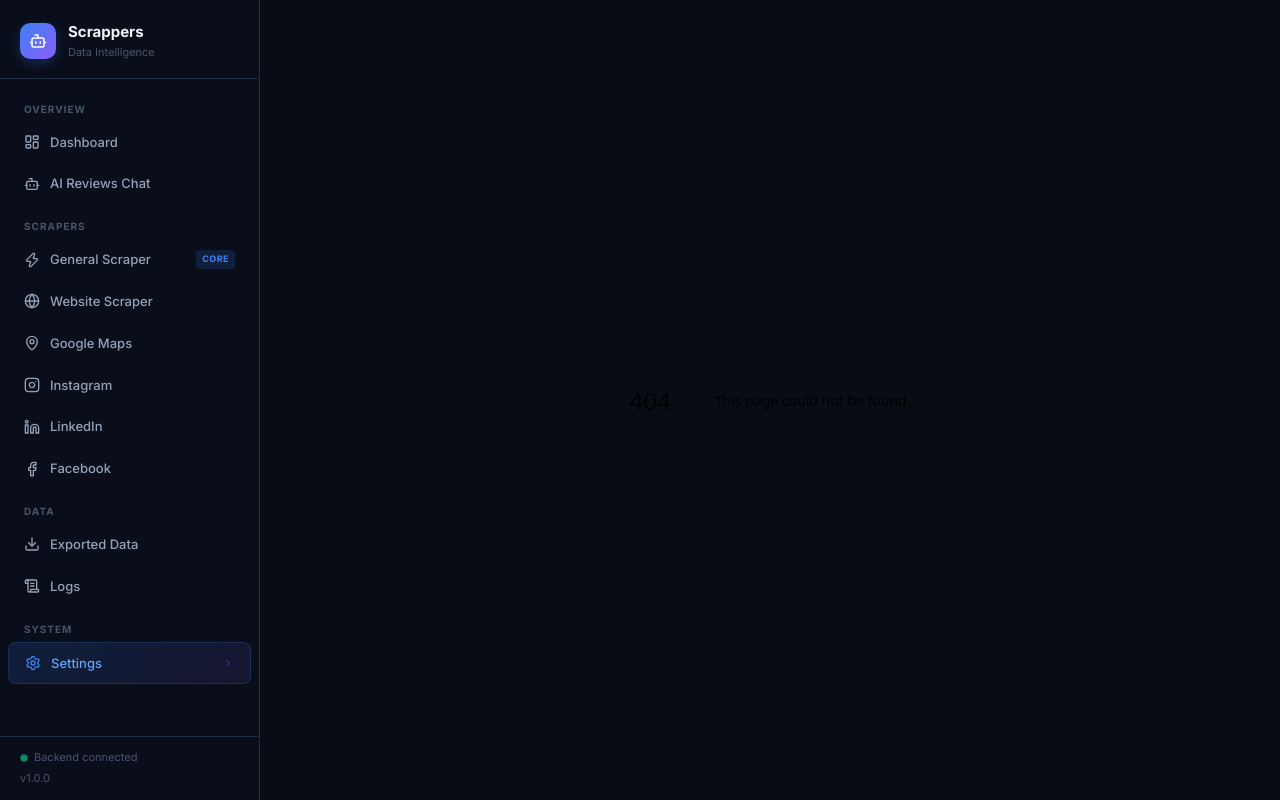
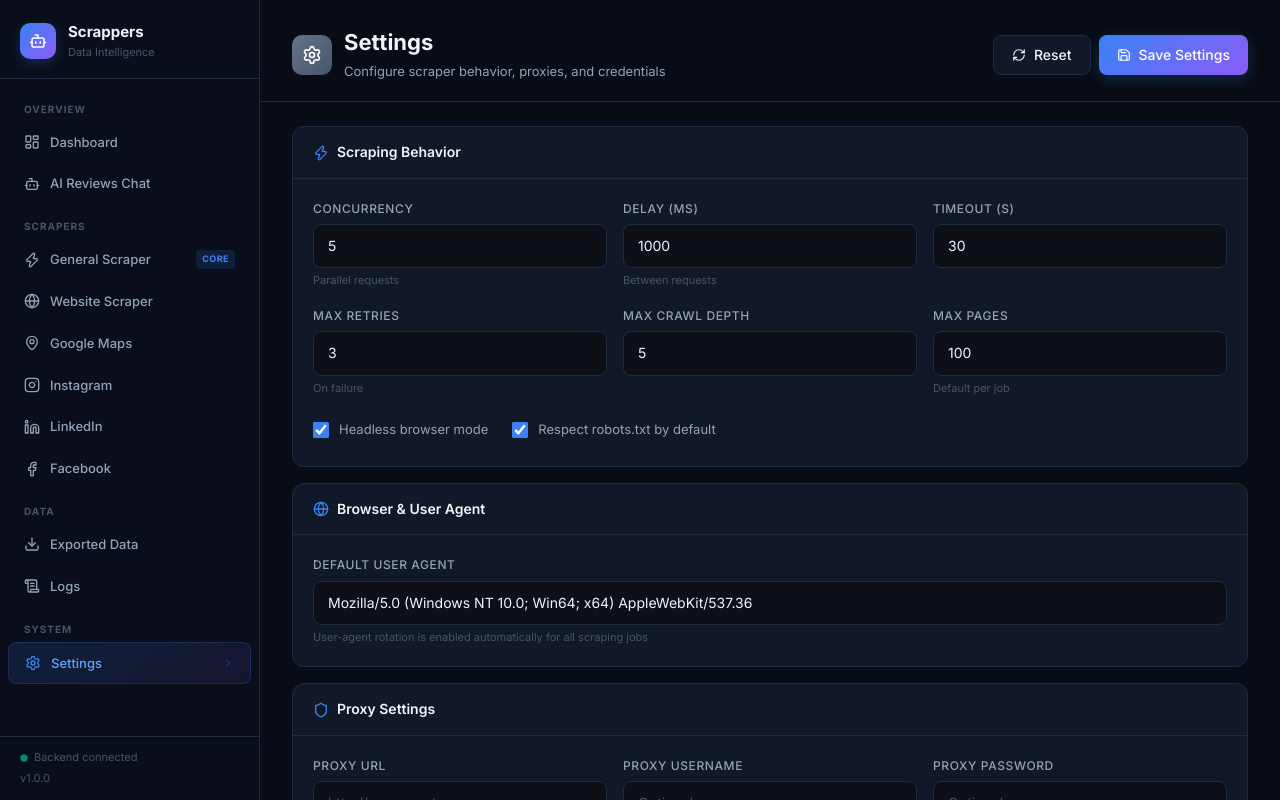
Before and after one commit to farzeenkhantareen/Scrappers-all-in-one-, a Next.js app in the folder frontend/: page /settings in a window 1280 px wide. Before the commit this address had no page. Built offline with nearby package versions, Linux system fonts and the light colour scheme.

Commit message:
feat: implement frontend route page for settings

```diff
--- /dev/null
+++ b/frontend/src/app/settings/page.tsx
@@ -0,0 +1,179 @@
+"use client";
+
+import { useState } from "react";
+import { Settings, Save, RefreshCw, Shield, Globe, Zap, Database } from "lucide-react";
+import { useToast } from "@/components/Providers";
+
+interface SettingsState {
+  concurrency: number;
+  delay_ms: number;
+  timeout_sec: number;
+  max_retries: number;
+  max_crawl_depth: number;
+  max_pages: number;
+  headless_browser: boolean;
+  respect_robots: boolean;
+  user_agent: string;
+  proxy_url: string;
+  proxy_username: string;
+  proxy_password: string;
+  instagram_username: string;
+  instagram_password: string;
+  linkedin_username: string;
+  linkedin_password: string;
+}
+
+function SettingSection({ title, icon, children }: { title: string; icon: React.ReactNode; children: React.ReactNode }) {
+  return (
+    <div className="card" style={{ overflow: "hidden" }}>
+      <div style={{ padding: "14px 20px", borderBottom: "1px solid var(--border)", display: "flex", alignItems: "center", gap: 8 }}>
+        <span style={{ color: "var(--accent-blue)" }}>{icon}</span>
+        <span style={{ fontWeight: 600, fontSize: 14 }}>{title}</span>
+      </div>
+      <div style={{ padding: 20, display: "flex", flexDirection: "column", gap: 16 }}>{children}</div>
+    </div>
+  );
+}
+
+function NumberField({ label, value, onChange, min, max, desc }: {
+  label: string; value: number; onChange: (v: number) => void;
+  min?: number; max?: number; desc?: string;
+}) {
+  return (
+    <div>
+      <label className="label">{label}</label>
+      <input type="number" className="input" value={value} onChange={(e) => onChange(Number(e.target.value))} min={min} max={max} />
+      {desc && <div style={{ fontSize: 11, color: "var(--text-muted)", marginTop: 4 }}>{desc}</div>}
+    </div>
+  );
+}
+
+function TextField({ label, value, onChange, type, desc, placeholder }: {
+  label: string; value: string; onChange: (v: string) => void;
+  type?: string; desc?: string; placeholder?: string;
+}) {
+  return (
+    <div>
+      <label className="label">{label}</label>
+      <input type={type || "text"} className="input" value={value} onChange={(e) => onChange(e.target.value)} placeholder={placeholder} />
+      {desc && <div style={{ fontSize: 11, color: "var(--text-muted)", marginTop: 4 }}>{desc}</div>}
+    </div>
+  );
+}
+
+export default function SettingsPage() {
+  const { addToast } = useToast();
+  const [s, setS] = useState<SettingsState>({
+    concurrency: 5,
+    delay_ms: 1000,
+    timeout_sec: 30,
+    max_retries: 3,
+    max_crawl_depth: 5,
+    max_pages: 100,
+    headless_browser: true,
+    respect_robots: true,
+    user_agent: "Mozilla/5.0 (Windows NT 10.0; Win64; x64) AppleWebKit/537.36",
+    proxy_url: "",
+    proxy_username: "",
+    proxy_password: "",
+    instagram_username: "",
+    instagram_password: "",
+    linkedin_username: "",
+    linkedin_password: "",
+  });
+
+  const update = <K extends keyof SettingsState>(k: K, v: SettingsState[K]) =>
+    setS((prev) => ({ ...prev, [k]: v }));
+
+  const handleSave = () => {
+    localStorage.setItem("scrapper_settings", JSON.stringify(s));
+    addToast("Settings saved successfully!", "success");
+  };
+
+  const handleReset = () => {
+    localStorage.removeItem("scrapper_settings");
+    addToast("Settings reset to defaults", "info");
+  };
+
+  return (
+    <div>
+      <div className="page-header">
+        <div style={{ display: "flex", justifyContent: "space-between", alignItems: "center" }}>
+          <div style={{ display: "flex", alignItems: "center", gap: 12 }}>
+            <div style={{ width: 40, height: 40, borderRadius: 10, background: "linear-gradient(135deg, #64748b, #475569)", display: "flex", alignItems: "center", justifyContent: "center" }}>
+              <Settings size={20} color="white" />
+            </div>
+            <div>
+              <h1 className="page-title">Settings</h1>
+              <p className="page-subtitle">Configure scraper behavior, proxies, and credentials</p>
+            </div>
+          </div>
+          <div style={{ display: "flex", gap: 8 }}>
+            <button className="btn btn-secondary" onClick={handleReset}>
+              <RefreshCw size={14} /> Reset
+            </button>
+            <button className="btn btn-primary" onClick={handleSave}>
+              <Save size={14} /> Save Settings
+            </button>
+          </div>
+        </div>
+      </div>
+
+      <div className="page-body" style={{ display: "flex", flexDirection: "column", gap: 16 }}>
+        {/* Scraping behavior */}
+        <SettingSection title="Scraping Behavior" icon={<Zap size={16} />}>
+          <div style={{ display: "grid", gridTemplateColumns: "repeat(3, 1fr)", gap: 16 }}>
+            <NumberField label="Concurrency" value={s.concurrency} onChange={(v) => update("concurrency", v)} min={1} max={20} desc="Parallel requests" />
+            <NumberField label="Delay (ms)" value={s.delay_ms} onChange={(v) => update("delay_ms", v)} min={0} desc="Between requests" />
+            <NumberField label="Timeout (s)" value={s.timeout_sec} onChange={(v) => update("timeout_sec", v)} min={5} max={120} />
+            <NumberField label="Max Retries" value={s.max_retries} onChange={(v) => update("max_retries", v)} min={0} max={10} desc="On failure" />
+            <NumberField label="Max Crawl Depth" value={s.max_crawl_depth} onChange={(v) => update("max_crawl_depth", v)} min={1} max={20} />
+            <NumberField label="Max Pages" value={s.max_pages} onChange={(v) => update("max_pages", v)} min={1} max={10000} desc="Default per job" />
+          </div>
+          <div style={{ display: "flex", gap: 24 }}>
+            <label className="checkbox-label">
+              <input type="checkbox" checked={s.headless_browser} onChange={(e) => update("headless_browser", e.target.checked)} />
+              Headless browser mode
+            </label>
+            <label className="checkbox-label">
+              <input type="checkbox" checked={s.respect_robots} onChange={(e) => update("respect_robots", e.target.checked)} />
+              Respect robots.txt by default
+            </label>
+          </div>
+        </SettingSection>
+
+        {/* User agent */}
+        <SettingSection title="Browser & User Agent" icon={<Globe size={16} />}>
+          <TextField
+            label="Default User Agent"
+            value={s.user_agent}
+            onChange={(v) => update("user_agent", v)}
+            desc="User-agent rotation is enabled automatically for all scraping jobs"
+          />
+        </SettingSection>
+
+        {/* Proxy */}
+        <SettingSection title="Proxy Settings" icon={<Shield size={16} />}>
+          <div style={{ display: "grid", gridTemplateColumns: "1fr 1fr 1fr", gap: 16 }}>
+            <TextField label="Proxy URL" value={s.proxy_url} onChange={(v) => update("proxy_url", v)} placeholder="http://proxy:port" desc="Leave blank to disable" />
+            <TextField label="Proxy Username" value={s.proxy_username} onChange={(v) => update("proxy_username", v)} placeholder="Optional" />
+            <TextField label="Proxy Password" value={s.proxy_password} onChange={(v) => update("proxy_password", v)} type="password" placeholder="Optional" />
+          </div>
+        </SettingSection>
+
+        {/* Authentication */}
+        <SettingSection title="Platform Credentials" icon={<Database size={16} />}>
+          <div style={{ padding: 12, background: "rgba(245,158,11,0.08)", border: "1px solid rgba(245,158,11,0.2)", borderRadius: 8, fontSize: 12, color: "#fbbf24" }}>
+            ⚠️ Credentials are stored in local storage. Use at your own risk. Credentials improve scrape success rates on authenticated platforms.
+          </div>
+          <div style={{ display: "grid", gridTemplateColumns: "1fr 1fr", gap: 16 }}>
+            <TextField label="Instagram Username" value={s.instagram_username} onChange={(v) => update("instagram_username", v)} placeholder="@username" />
+            <TextField label="Instagram Password" value={s.instagram_password} onChange={(v) => update("instagram_password", v)} type="password" placeholder="••••••••" />
+            <TextField label="LinkedIn Email" value={s.linkedin_username} onChange={(v) => update("linkedin_username", v)} placeholder="user@email.com" />
+            <TextField label="LinkedIn Password" value={s.linkedin_password} onChange={(v) => update("linkedin_password", v)} type="password" placeholder="••••••••" />
+          </div>
+        </SettingSection>
+      </div>
+    </div>
+  );
+}
```
